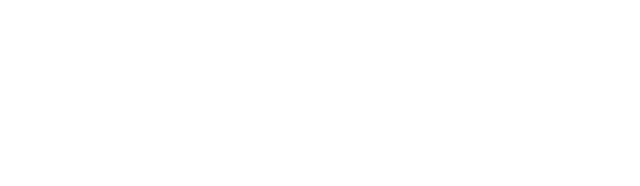
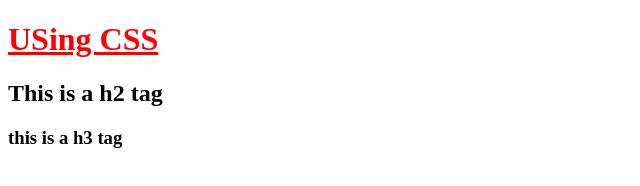
Before and after one commit to nttan2402/css-5-chenCss, a plain HTML site: page index.html in a window 1280 px wide. Shown: the whole page, without its empty margins (0-640 px from the left). Drawn offline with Linux system fonts and the light colour scheme.

Commit message:
add line h2, h3 tag

```diff
--- a/index.html
+++ b/index.html
@@ -1,10 +1,20 @@
 <!DOCTYPE html>
 <html>
 <head>
-
 	<title>bai 5- chen Css</title>
+	<!-- internal CSS -->
+	<style type="text/css">
+		h1 {
+			color: #F00;
+		}
+	</style>
+	<!-- include extenal CSS -->
+	<link rel="stylesheet" type="text/css" href="./style.css">
 </head>
 <body>
-
+	<!-- inline CSs -->
+	<h1 style="text-decoration: underline;">USing CSS</h1>
+	<h2> This is a h2 tag</h2>
+	<h3>this is a h3 tag</h3>
 </body>
 </html>
```
